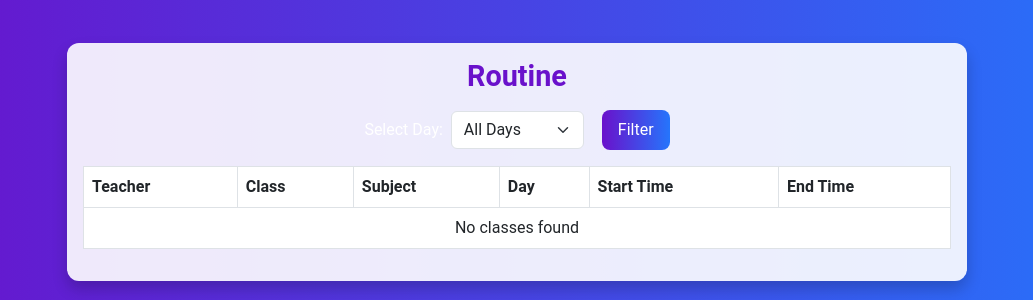
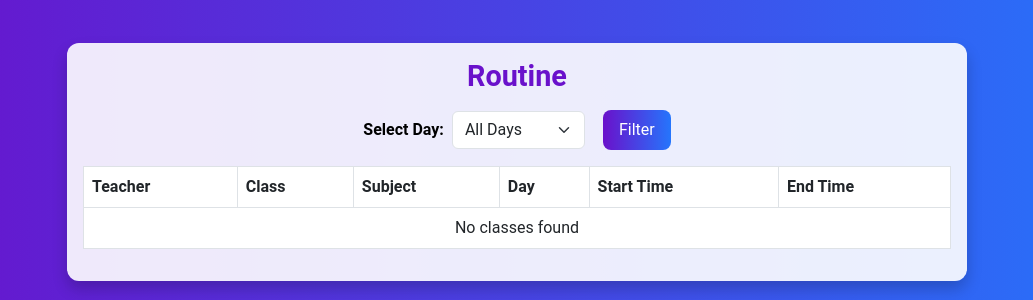
Before and after one commit to rofazhasan/School_Routine, a Flask app: page /show_routine in a window 1280 px wide. Shown: the part 238-538 px from the top of the page, without its empty margins (123-1156 px from the left). Run offline with Flask 3, Linux system fonts and the light colour scheme; the visitor is signed in with stand-in values (Sample User, id 1).

Commit message:
Update show_routine.html

```diff
--- a/app/templates/show_routine.html
+++ b/app/templates/show_routine.html
@@ -124,7 +124,7 @@
         <h1>Routine</h1>
 
         <form method="POST" class="mb-3 d-flex align-items-center justify-content-center">
-            <label for="day_of_week" class="me-2">Select Day:</label>
+            <label for="day_of_week" class="me-2"><b style="color:black">Select Day:</b></label>
             <select name="day_of_week" id="day_of_week" class="form-select w-auto">
                 <option value="">All Days</option>
                 <option value="Sunday" {% if selected_day == 'Sunday' %}selected{% endif %}>Sunday</option>
```
